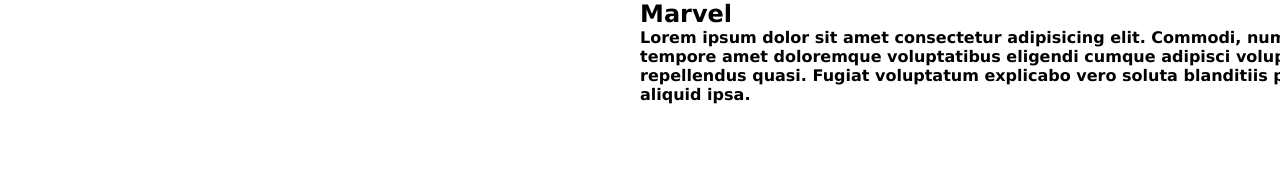
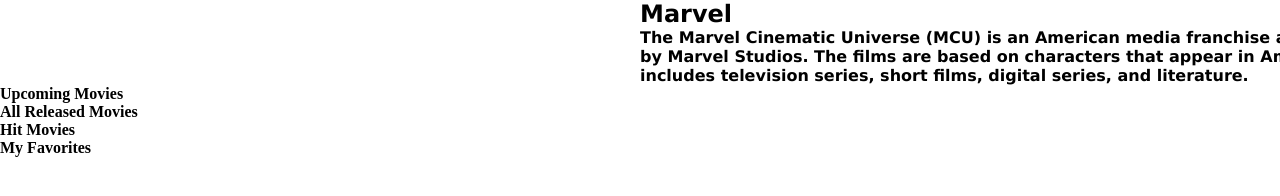
Before and after one commit to robiulhn/marvel-movie-list, a plain HTML site: page index.html in a window 1280 px wide. Shown: the top 196 px of the page. Drawn offline with Linux system fonts and the light colour scheme.

Commit message:
second input

```diff
--- a/index.html
+++ b/index.html
@@ -10,8 +10,25 @@
 <body>
    <div class="heading">
     <h2 >Marvel</h2>
-    <p>Lorem ipsum dolor sit amet consectetur adipisicing elit. Commodi, numquam quidem! Repudiandae molestiae, veritatis accusantium sint tempore amet doloremque voluptatibus eligendi cumque adipisci voluptas maxime repellat. Tempore reiciendis quas minus vero cumque, repellendus quasi. Fugiat voluptatum explicabo vero soluta blanditiis provident enim molestiae quaerat animi eum obcaecati incidunt, aliquid ipsa.
+    <p>
+        The Marvel Cinematic Universe (MCU) is an American media franchise and shared universe centered on a series of superhero films produced by Marvel Studios. The films are based on characters that appear in American comic books published by Marvel Comics. The franchise also includes television series, short films, digital series, and literature.
     </p>
+   </div>
+
+   <div>
+    <h4>Upcoming Movies</h4>
+   </div>
+
+   <div>
+    <h4>All Released Movies</h4>
+   </div>
+
+   <div>
+    <h4>Hit Movies</h4>
+   </div>
+
+   <div>
+    <h4>My Favorites</h4>
    </div>
 </body>
 </html>
```
